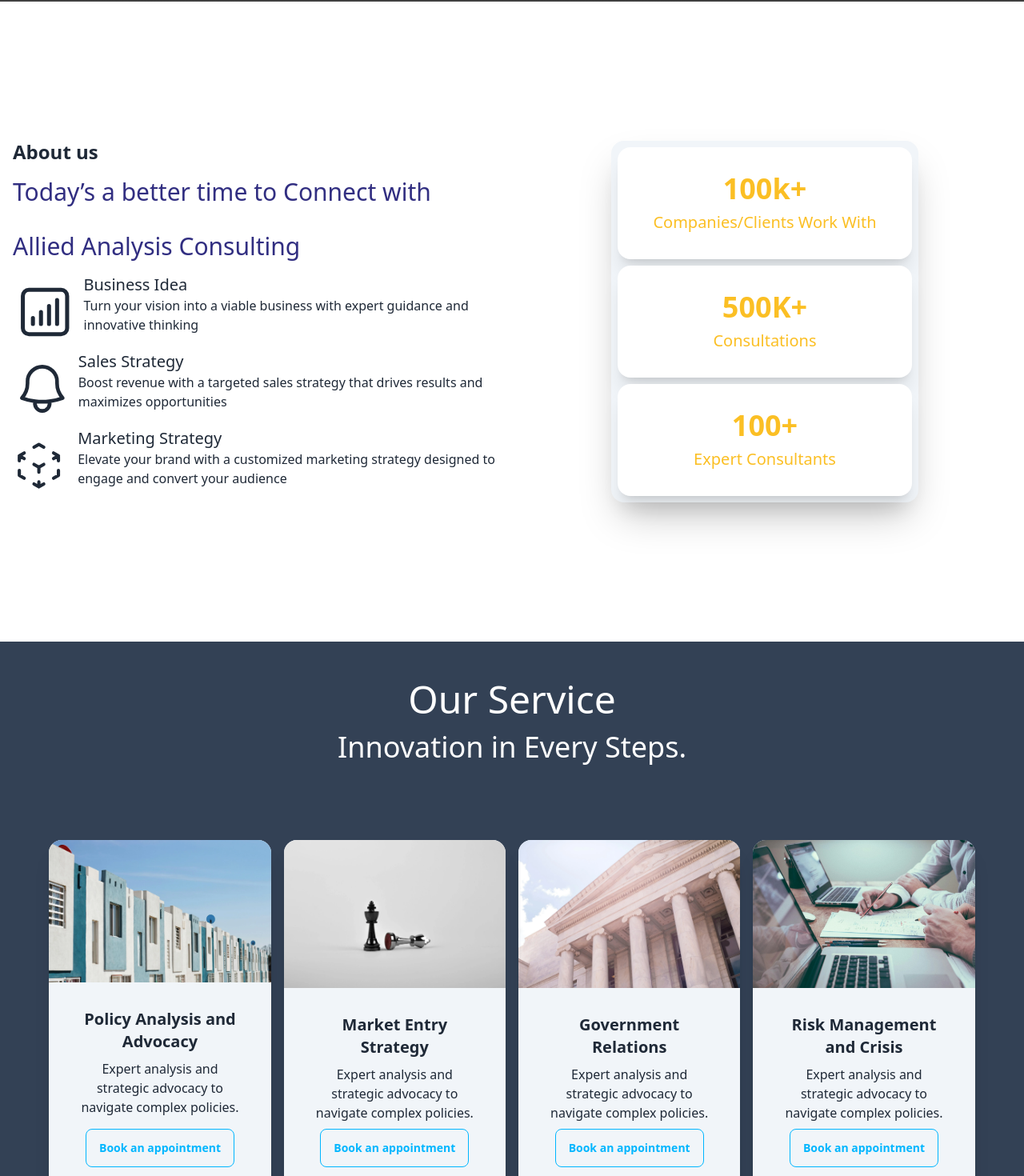
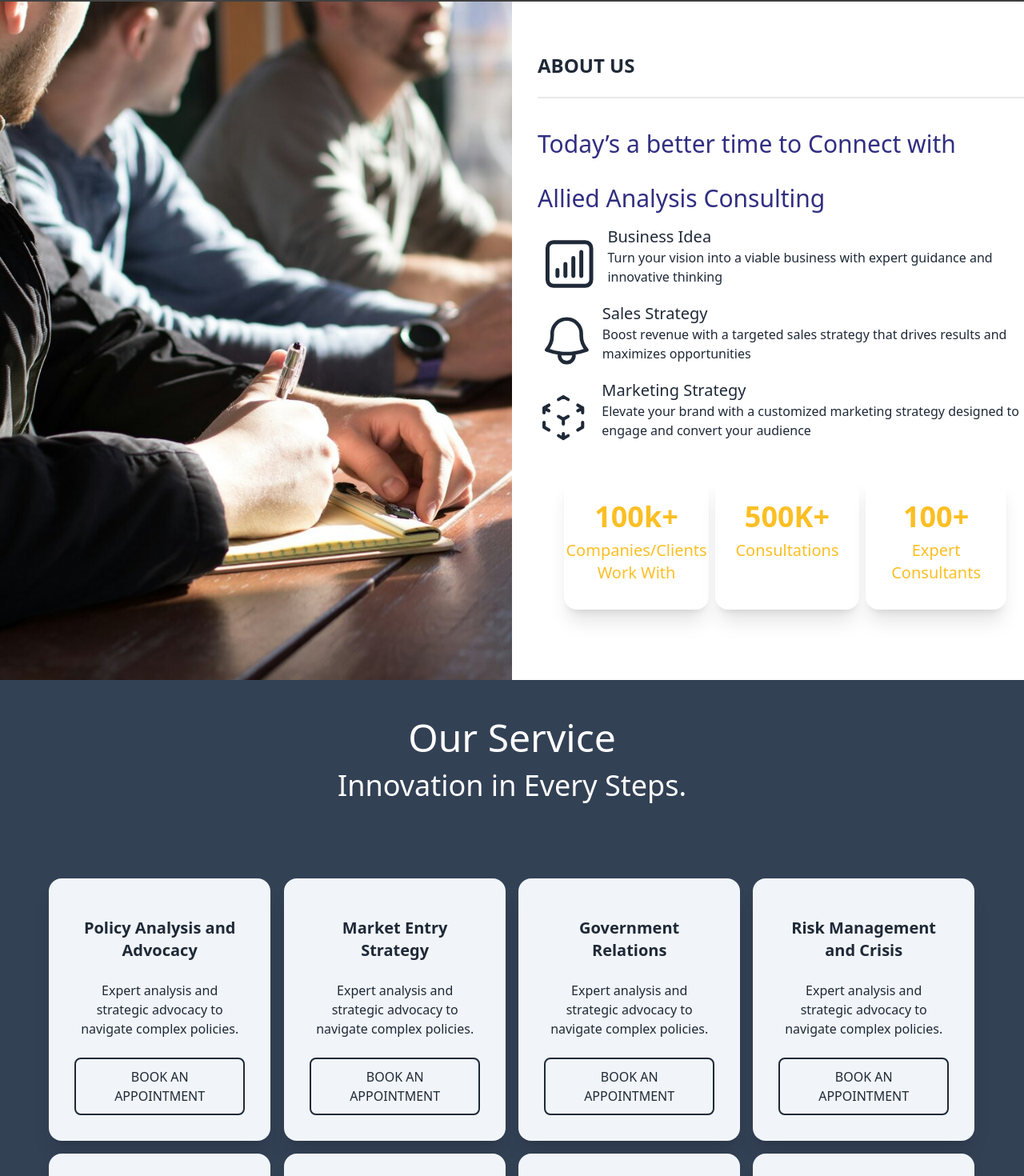
Before and after one commit to Sakib1994/allied-nalysis-consulting, a Nuxt app: page / in a window 1280 px wide. Shown: the part 874-2344 px from the top of the page at 80% size. Built offline with nearby package versions, Linux system fonts and the light colour scheme.

Commit message:
animation added

```diff
--- a/assets/css/main.css
+++ b/assets/css/main.css
@@ -1,3 +1,18 @@
 @tailwind base;
 @tailwind components;
 @tailwind utilities;
+@keyframes appear {
+    0% {
+        opacity: 0;
+        transform: translateY(30px) scale(0.9);
+    }
+    100% {
+        opacity: 01;
+        transform: translateY(0) scale(1);
+    }
+}
+.service-card {
+    animation: appear linear;
+    animation-timeline: view();
+    animation-range: entry 0 cover 40%;
+}
--- a/components/AboutUs.vue
+++ b/components/AboutUs.vue
@@ -1,9 +1,13 @@
 <template>
-    <div class="hero bg-base-100 min-h-screen">
-        <div class="hero-content flex flex-col md:flex-row">
-            <div class="flex-1">
+    <div class="bg-base-100">
+        <div class="grid grid-cols-1 md:grid-cols-2">
+            <div class="bg-[url('/image-aboutus.jpeg')] bg-cover">
+
+            </div>
+            <div class="my-8 py-8 pl-8">
                 <div class="text-center lg:text-left">
-                    <h1 class="text-2xl font-bold">About us</h1>
+                    <h1 class="text-2xl font-bold uppercase">About us</h1>
+                    <div class="divider"></div>
                     <p class="py-4 text-2xl md:text-3xl text-indigo-900">
                         Today’s a better time to Connect with
                     </p>
@@ -60,23 +64,21 @@
                         </div>
                     </div>
                 </div>
-            </div>
-            <div class="flex-1">
-                <div class="card bg-slate-100 w-11/12 md:w-full md:max-w-sm shrink-0 shadow-2xl p-4 md:p-2 m-4 mx-auto">
-                    <div class="flex md:flex-col gap-2 text-amber-400">
-                        <div class="card bg-base-100 w-1/3 md:w-full shadow-xl">
+                <div class="w-11/12 shrink-0 p-4 md:p-2 m-4 mx-auto">
+                    <div class="flex gap-2 text-amber-400">
+                        <div class="card bg-base-100 w-1/3 shadow-xl">
                             <div class="card-body items-center text-center">
                                 <h2 class="card-title text-4xl">100k+</h2>
                                 <p class="text-xl">Companies/Clients Work With</p>
                             </div>
                         </div>
-                        <div class="card bg-base-100 w-1/3 md:w-full shadow-xl">
+                        <div class="card bg-base-100 w-1/3 shadow-xl">
                             <div class="card-body items-center text-center">
                                 <h2 class="card-title text-4xl"> 500K+</h2>
                                 <p class="text-xl">Consultations</p>
                             </div>
                         </div>
-                        <div class="card bg-base-100 w-1/3 md:w-full shadow-xl">
+                        <div class="card bg-base-100 w-1/3 shadow-xl">
 
                             <div class="card-body items-center text-center">
                                 <h2 class="card-title text-4xl">100+</h2>
--- a/components/MissionVision.vue
+++ b/components/MissionVision.vue
@@ -1,7 +1,7 @@
 <template>
-    <div class="min-h-screen bg-slate-100">
+    <div class="min-h-screen bg-slate-700 text-slate-100">
         <div class="w-full flex flex-col items-center">
-            <div class="w-11/12 md:w-1/2 text-center">
+            <div class="w-11/12 md:w-1/2 text-center space-y-4">
                 <h2 class="text-2xl md:text-4xl">Mission - Driven, Vision - Focused</h2>
                 <p class="text-xl md:text-2xl">At Allied Analysis Consulting, our mission is to deliver personalized,
                     results-driven solutions that empower businesses to thrive. Guided by a vision to be the industry
--- a/components/OurServices.vue
+++ b/components/OurServices.vue
@@ -10,15 +10,15 @@
             </template>
         </div>
         <div class="grid grid-cols-1 md:grid-cols-2 lg:grid-cols-3 xl:grid-cols-4 gap-4 p-2 py-12 w-11/12 mx-auto">
-            <div v-for="service in serviceList" class="card bg-slate-100 flex-1 w-full shadow-xl">
-                <figure>
-                    <img class="w-full" :src="service.img" alt="Sunset in the mountains">
-                </figure>
+            <div v-for="service in serviceList" class="card bg-slate-100 flex-1 w-full shadow-xl service-card">
                 <div class="card-body text-center">
-                    <h2 class="card-title justify-center">{{ service.title }}</h2>
+                    <h2 class="card-title justify-center py-4">{{ service.title }}</h2>
                     <p>Expert analysis and strategic advocacy to navigate complex policies.</p>
-                    <div class="card-actions justify-center">
-                        <button class="btn btn-outline btn-info hover:text-white">Book an appointment</button>
+                    <div class="card-actions justify-center pt-4">
+                        <!--
+                        z-10 bg-transparent border border-black min-h-12 px-4 rounded-lg
+                        <button class="btn btn-outline hover:text-white">Book an appointment</button> -->
+                        <button class="z-10 relative border-2 min-h-12 rounded-lg border-gray-800 bg-transparent py-2.5 px-5 uppercase text-gray-800 transition-colors before:absolute before:left-0 before:top-0 before:-z-10 before:h-full before:w-full before:origin-top-left before:scale-y-0 before:bg-gray-800 before:transition-transform before:duration-300 before:content-[''] hover:text-white before:hover:scale-y-100">Book an appointment</button>
                     </div>
                 </div>
             </div>
--- a/components/Reccomendation.vue
+++ b/components/Reccomendation.vue
@@ -1,11 +1,11 @@
 <template>
-    <div class="min-h-screen bg-slate-100">
+    <div class="bg-slate-100 pb-12">
         <div class="w-full md:w-120 text-slate-800 mx-auto py-12 pt-20 text-center prose space-y-4">
             <h2 class="text-3xl md:text-5xl">We help bussiness to grow</h2>
             <h3 class="text-2xl md:text-3xl">faster and bigger</h3>
         </div>
-        <div class="grid my-12 grid-cols-1 lg:grid-cols-3 gap-4 p-2 w-11/12 mx-auto">
-            <div v-for="rec in reccomendations" class="card w-full bg-neutral-700 text-neutral-content">
+        <div class="max-w-screen-xl grid pt-8 pb-12 grid-cols-1 lg:grid-cols-3 gap-4 p-2 w-11/12 mx-auto">
+            <div v-for="rec in reccomendations" class="card w-full bg-neutral-700 text-neutral-content service-card">
                 <div class="card-body items-center text-neutral-50">
                     <div class="card-title justify-center items-center text-5xl pb-4">
                         {{ rec.rating }}
```
Also changed, not shown: public/image-aboutus.jpeg (added).
